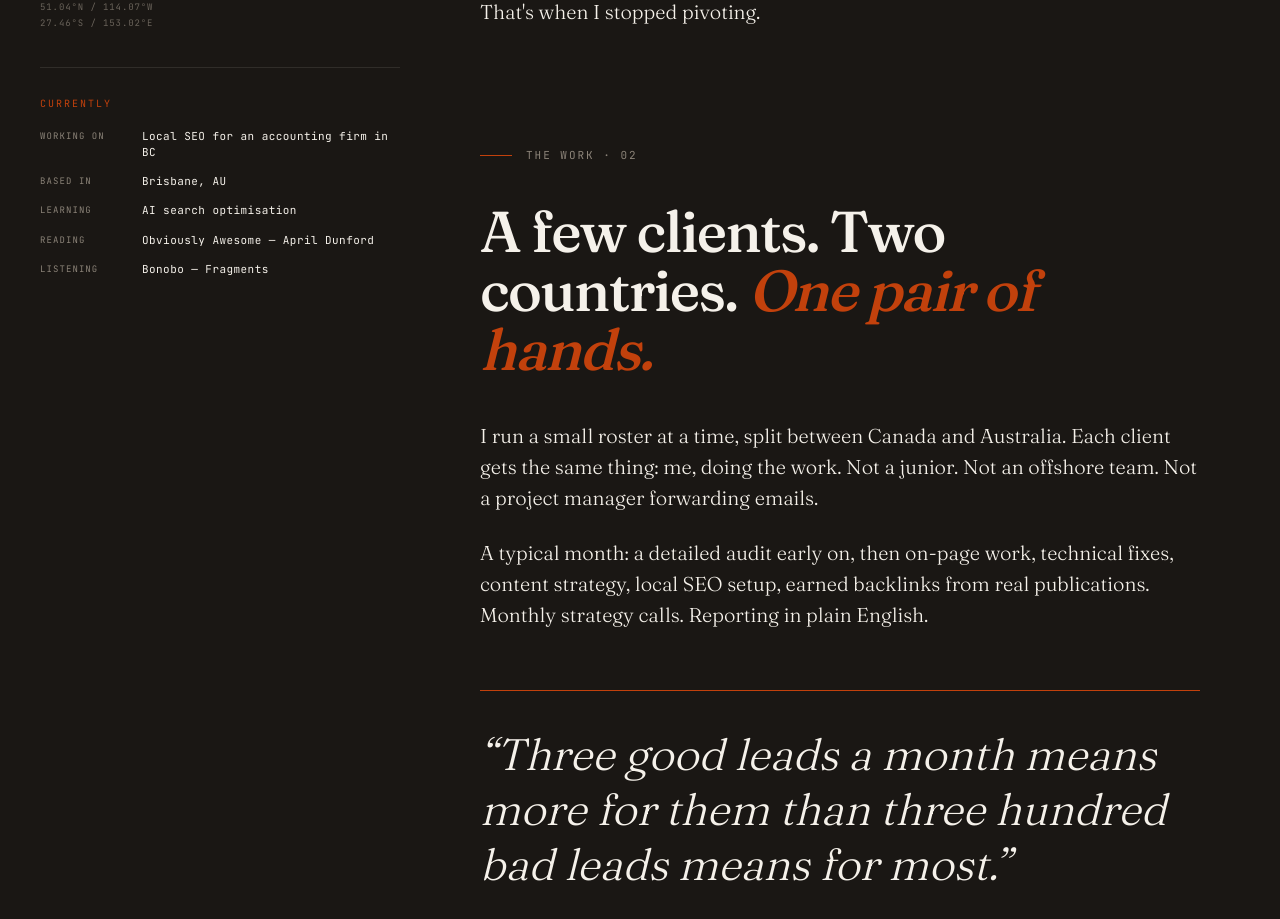
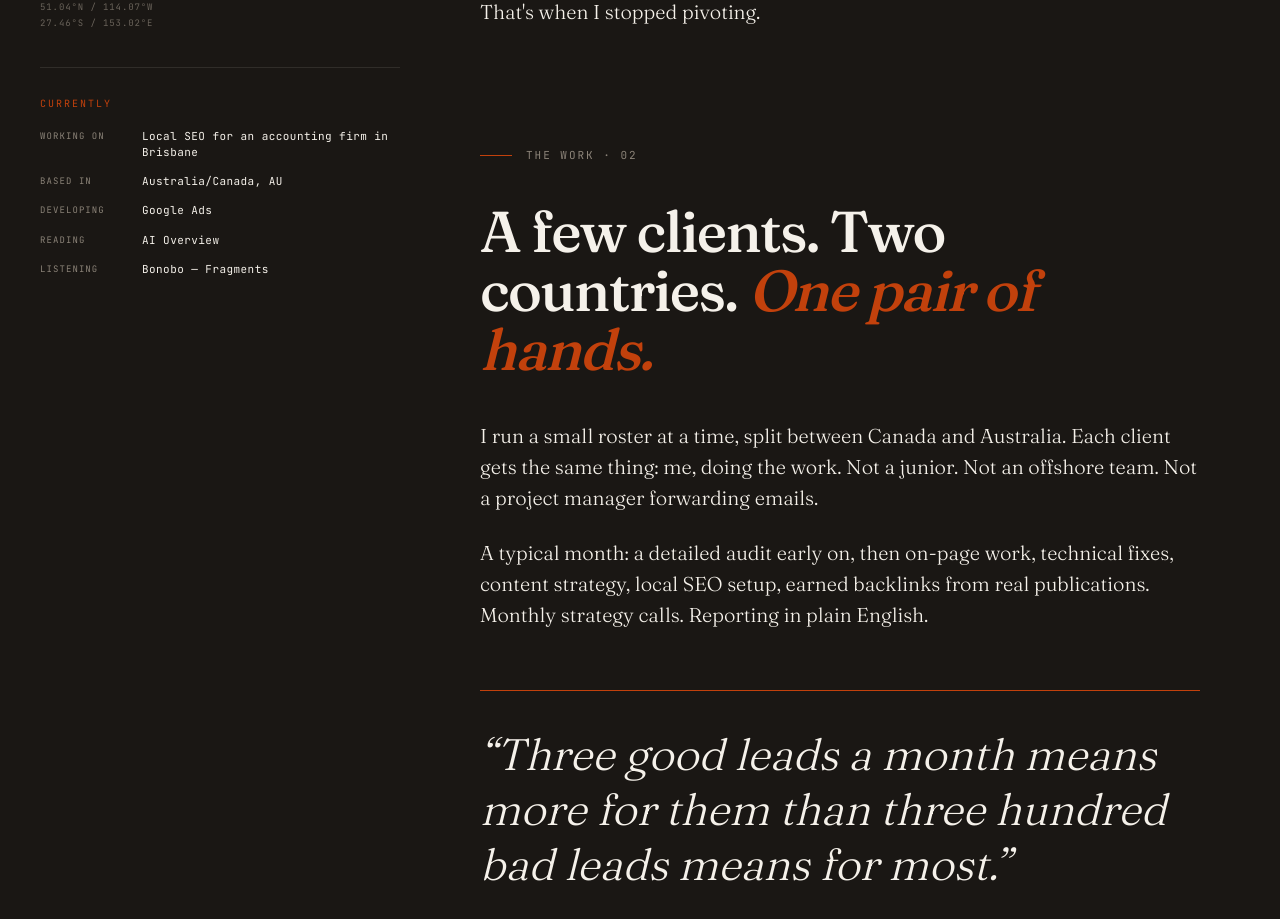
Before and after one commit to ScaleCRMCO/scaleseo, a Next.js app: page /about in a window 1280 px wide. Shown: the part 1520-2439 px from the top of the page. Built offline with nearby package versions, Linux system fonts and the light colour scheme.

Commit message:
Update AboutLayout.tsx

```diff
--- a/src/app/about/sections/AboutLayout.tsx
+++ b/src/app/about/sections/AboutLayout.tsx
@@ -39,19 +39,19 @@ export default function AboutLayout() {
               <ul className={styles.currentlyList}>
                 <li>
                   <span className={styles.cKey}>Working on</span>
-                  <span className={styles.cVal}>Local SEO for an accounting firm in BC</span>
+                  <span className={styles.cVal}>Local SEO for an accounting firm in Brisbane</span>
                 </li>
                 <li>
                   <span className={styles.cKey}>Based in</span>
-                  <span className={styles.cVal}>Brisbane, AU</span>
+                  <span className={styles.cVal}>Australia/Canada, AU</span>
                 </li>
                 <li>
-                  <span className={styles.cKey}>Learning</span>
-                  <span className={styles.cVal}>AI search optimisation</span>
+                  <span className={styles.cKey}>Developing</span>
+                  <span className={styles.cVal}>Google Ads</span>
                 </li>
                 <li>
                   <span className={styles.cKey}>Reading</span>
-                  <span className={styles.cVal}>Obviously Awesome — April Dunford</span>
+                  <span className={styles.cVal}>AI Overview</span>
                 </li>
                 <li>
                   <span className={styles.cKey}>Listening</span>
```
